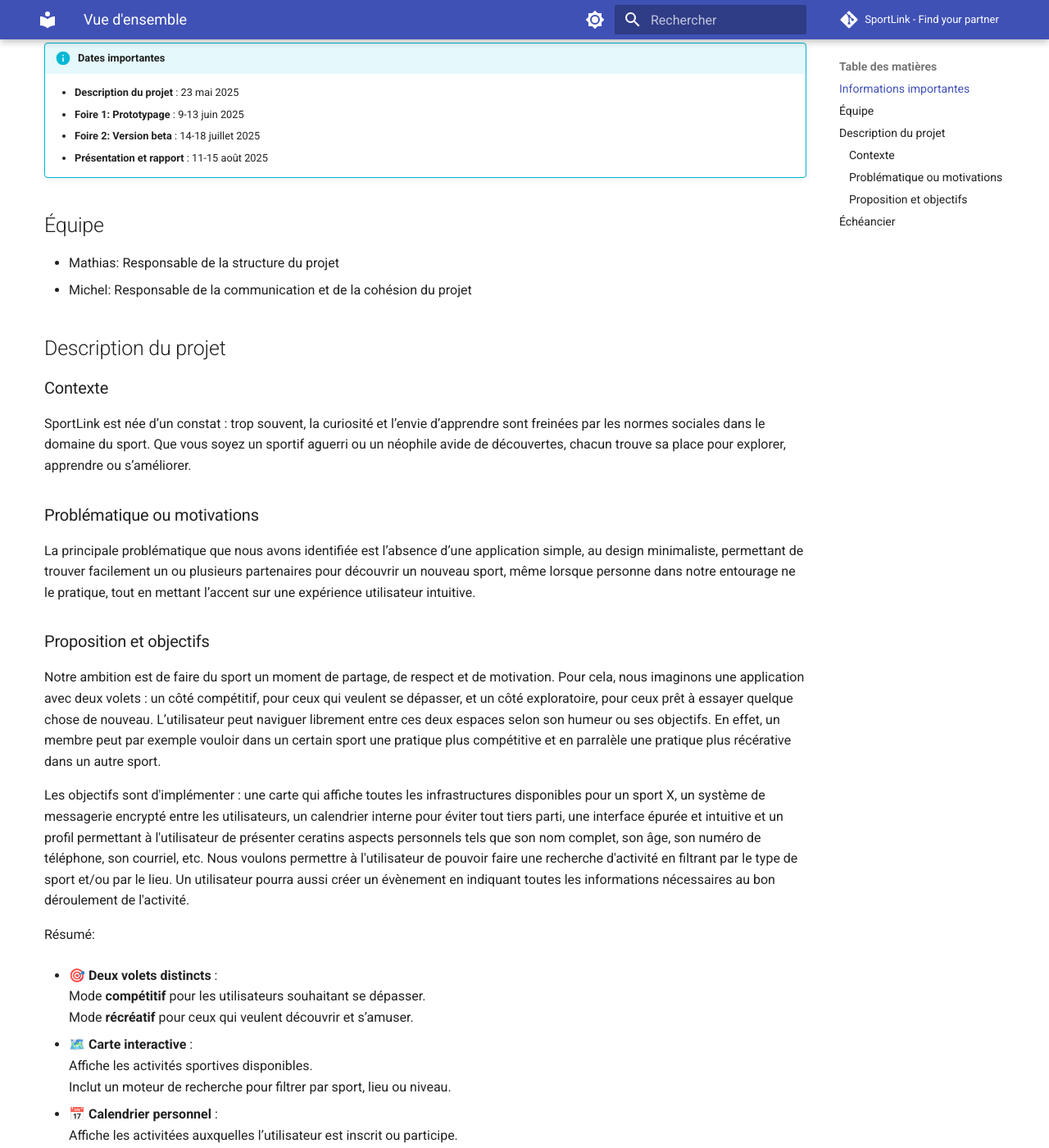
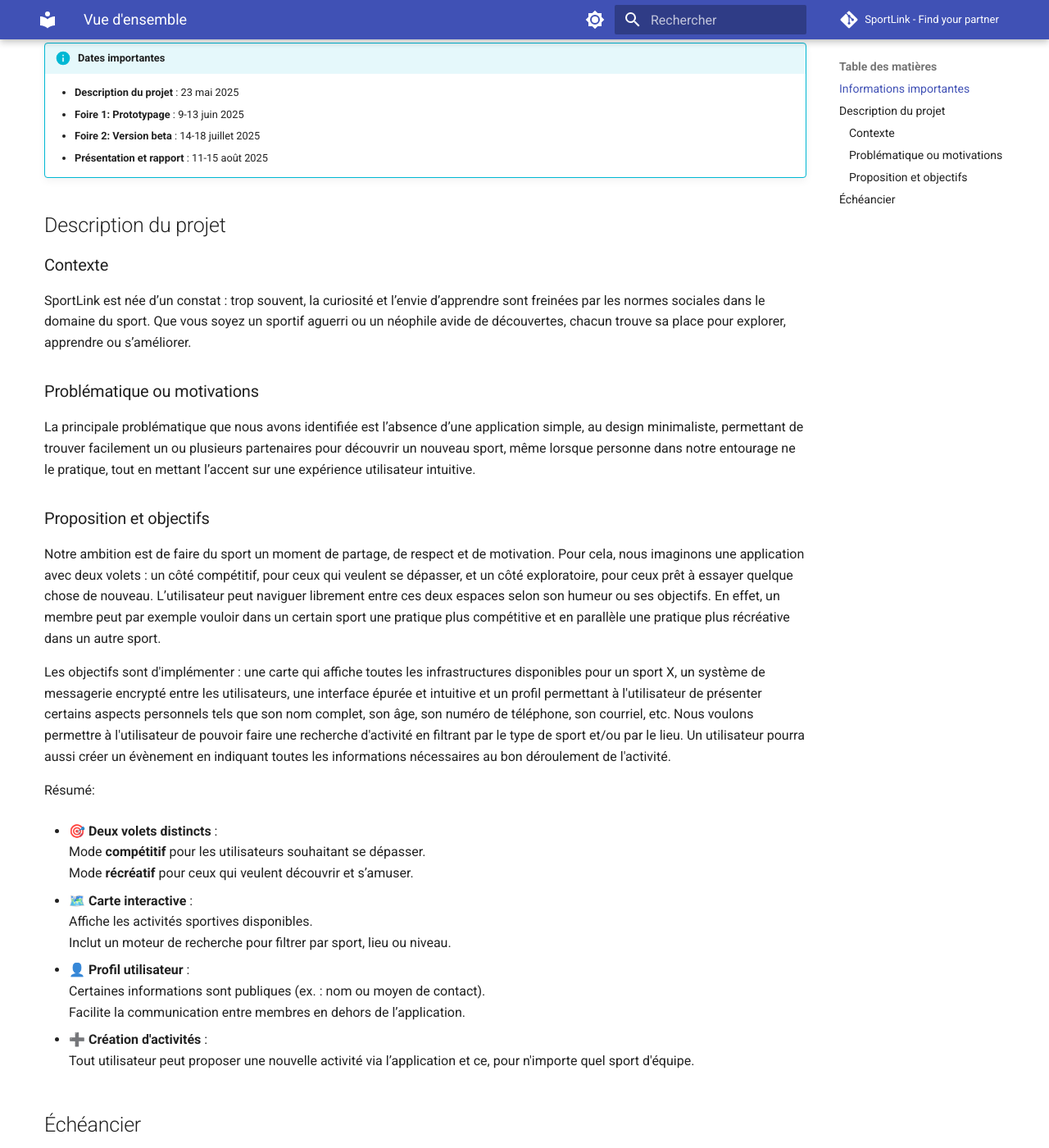
Before and after one commit to mrquaternion/SportLink, an MkDocs documentation site: the page built from docs/index.md, in a window 1280 px wide and 1400 px high, scrolled down 347 px. Shown: the whole window at 82% size. Built offline with MkDocs 1.6.1 and Material for MkDocs 9.7.7, drawn with Linux system fonts in a browser that asks for light colours; comment, search, counter and statistics services are not loaded.

Commit message:
Remove team section and refine project objectives in documentation

```diff
--- a/docs/index.md
+++ b/docs/index.md
@@ -12,11 +12,6 @@
     - **Foire 2: Version beta** : 14-18 juillet 2025
     - **Présentation et rapport** : 11-15 août 2025
 
-## Équipe
-
-- Mathias: Responsable de la structure du projet
-- Michel: Responsable de la communication et de la cohésion du projet
-
 ## Description du projet
 
 ### Contexte
@@ -26,9 +21,9 @@ SportLink est née d’un constat : trop souvent, la curiosité et l’envie d
 La principale problématique que nous avons identifiée est l’absence d’une application simple, au design minimaliste, permettant de trouver facilement un ou plusieurs partenaires pour découvrir un nouveau sport, même lorsque personne dans notre entourage ne le pratique, tout en mettant l’accent sur une expérience utilisateur intuitive.
 
 ### Proposition et objectifs
-Notre ambition est de faire du sport un moment de partage, de respect et de motivation. Pour cela, nous imaginons une application avec deux volets : un côté compétitif, pour ceux qui veulent se dépasser, et un côté exploratoire, pour ceux prêt à essayer quelque chose de nouveau. L’utilisateur peut naviguer librement entre ces deux espaces selon son humeur ou ses objectifs. En effet, un membre peut par exemple vouloir dans un certain sport une pratique plus compétitive et en parralèle une pratique plus récérative dans un autre sport.
+Notre ambition est de faire du sport un moment de partage, de respect et de motivation. Pour cela, nous imaginons une application avec deux volets : un côté compétitif, pour ceux qui veulent se dépasser, et un côté exploratoire, pour ceux prêt à essayer quelque chose de nouveau. L’utilisateur peut naviguer librement entre ces deux espaces selon son humeur ou ses objectifs. En effet, un membre peut par exemple vouloir dans un certain sport une pratique plus compétitive et en parallèle une pratique plus récréative dans un autre sport.
 
-Les objectifs sont d'implémenter : une carte qui affiche toutes les infrastructures disponibles pour un sport X, un système de messagerie encrypté entre les utilisateurs, un calendrier interne pour éviter tout tiers parti, une interface épurée et intuitive et un profil permettant à l'utilisateur de présenter ceratins aspects personnels tels que son nom complet, son âge, son numéro de téléphone, son courriel, etc. Nous voulons permettre à l'utilisateur de pouvoir faire une recherche d'activité en filtrant par le type de sport et/ou par le lieu. Un utilisateur pourra aussi créer un évènement en indiquant toutes les informations nécessaires au bon déroulement de l'activité.
+Les objectifs sont d'implémenter : une carte qui affiche toutes les infrastructures disponibles pour un sport X, un système de messagerie encrypté entre les utilisateurs, une interface épurée et intuitive et un profil permettant à l'utilisateur de présenter certains aspects personnels tels que son nom complet, son âge, son numéro de téléphone, son courriel, etc. Nous voulons permettre à l'utilisateur de pouvoir faire une recherche d'activité en filtrant par le type de sport et/ou par le lieu. Un utilisateur pourra aussi créer un évènement en indiquant toutes les informations nécessaires au bon déroulement de l'activité.
 
 Résumé:
 
@@ -39,9 +34,6 @@ Résumé:
 - 🗺️ **Carte interactive** :
   Affiche les activités sportives disponibles.
   Inclut un moteur de recherche pour filtrer par sport, lieu ou niveau.
-
-- 📅 **Calendrier personnel** :
-  Affiche les activitées auxquelles l’utilisateur est inscrit ou participe.
 
 - 👤 **Profil utilisateur** :
   Certaines informations sont publiques (ex. : nom ou moyen de contact).
```
